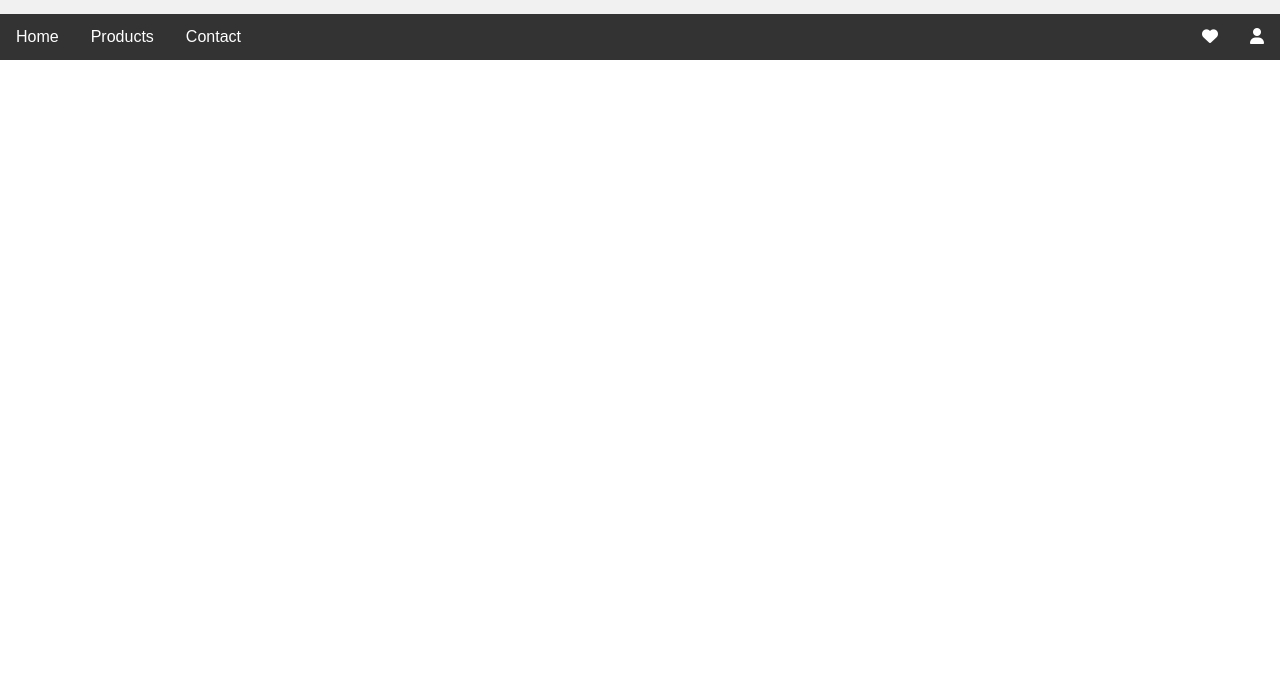
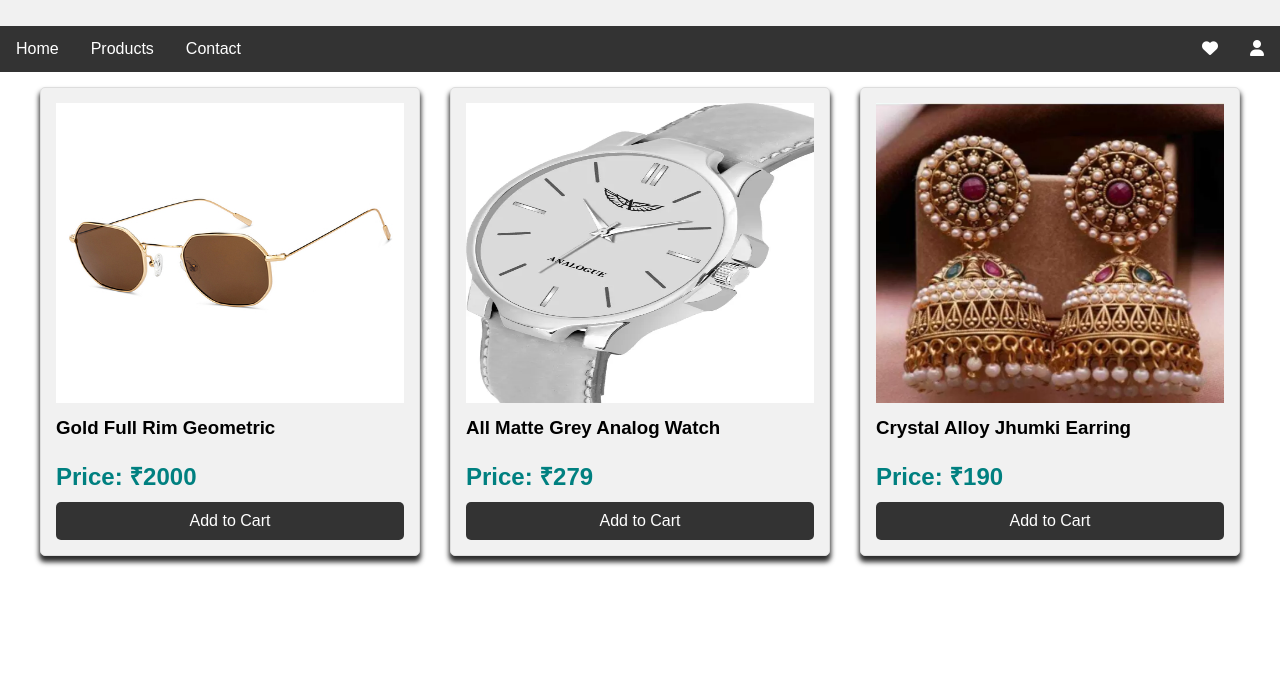
Before and after one commit to VishalValvi-83/user-account-authentication-, a plain HTML site: page webpages/index.html in a window 1280 px wide. Shown: the part 106-800 px from the top of the page. Drawn offline with Linux system fonts and the light colour scheme.

Commit message:
Created product cards

```diff
--- a/webpages/index.html
+++ b/webpages/index.html
@@ -10,6 +10,9 @@
             font-family: Arial, sans-serif;
             margin: 0;
             padding: 0;
+        }
+        h1{
+            font-family: Impact, Haettenschweiler, 'Arial Narrow Bold', sans-serif;
         }
         header {
             background-color: #f1f1f1;
@@ -43,6 +46,62 @@
             color: black;
             transition: 0.5s;
         }
+        .container {
+            margin: 0 auto;
+            max-width: 1200px;
+            padding: 0 15px;
+        }
+        .collection {
+            display: flex;
+            margin: 0 -15px;
+        }
+        .box-card {
+            flex: 1;
+            padding: 0 15px;
+        }
+        .card {
+            background-color: #f1f1f1;
+            border: 1px solid #ddd;
+            border-radius: 5px;
+            padding: 15px;
+            margin: 15px 0;
+            height: auto;
+            box-shadow: 0px 5px 5px 1px rgb(46, 46, 46);
+        }
+        .card img {
+            width: 100%;
+            height: 300px;
+        }
+        .card h3 {
+            margin: 0;
+            padding: 10px 0;
+
+        }
+        .card span {
+            font-weight: bold;
+            color: #828282;
+            font-size: 13px;
+
+        }
+        .card h2 {
+            margin: 0;
+            padding: 10px 0;
+            color:teal;
+
+        }
+        .card a {
+            display: block;
+            background-color: #333;
+            color: white;
+            padding: 10px;
+            text-align: center;
+            text-decoration: none;
+            border-radius: 5px;
+        }
+        .card a:hover {
+            background-color: #000000;
+            box-shadow: 1px 2px 2px 2px rgb(46, 46, 46);
+        }
     </style>
 </head>
 <body>
@@ -51,14 +110,42 @@
     </header>
     <nav>
         <ul>
-            <li><a href="#">Home</a></li>
+            <li><a href="index.html">Home</a></li>
             <li><a href="#">Products</a></li>
             <li><a href="#">Contact</a></li>
         </ul>
         <ul class="user-ac">
-            <li><a href="#"><i class="fa-solid fa-user"></i></a></li>
+            <li><a href="login_page.html" target="_blank"><i class="fa-solid fa-user"></i></a></li>
             <li><a href="#"><i class="fa-solid fa-heart"></i></a></li>
         </ul>
     </nav>
+    <div class="container">
+        <div class="collection">
+            <div class="box-card">
+                <div class="card">
+                    <img src="./../Images/brown-gold-full-rim-geometric-lenskart-studio-k-pop-lk-s15519-c1-sunglasses_g_1011_07_06_2023.jpg" alt="Product 1">
+                    <h3>Gold Full Rim Geometric</h3>
+                    <h2>Price: ₹2000</h2>
+                    <a href="#">Add to Cart</a>
+                </div>
+            </div>
+            <div class="box-card">
+                <div class="card">
+                    <img src="./../Images/watch.webp" alt="Product 2">
+                    <h3>All Matte Grey Analog Watch</h3>
+                    <h2>Price: ₹279</h2>
+                    <a href="#">Add to Cart</a>
+                </div>
+            </div>
+            <div class="box-card">
+                <div class="card">
+                    <img src="./../Images/jhumka.webp" alt="Product 3">
+                    <h3>Crystal Alloy Jhumki Earring</h3>
+                    <h2>Price: ₹190</h2>
+                    <a href="#">Add to Cart</a>
+                </div>
+            </div>
+        </div>
+    </div>
 </body>
 </html>
```
Also changed, not shown: Images/brown-gold-full-rim-geometric-lenskart-studio-k-pop-lk-s15519-c1-sunglasses_g_1011_07_06_2023.jpg (added), Images/jhumka.webp (added), Images/watch.webp (added).
